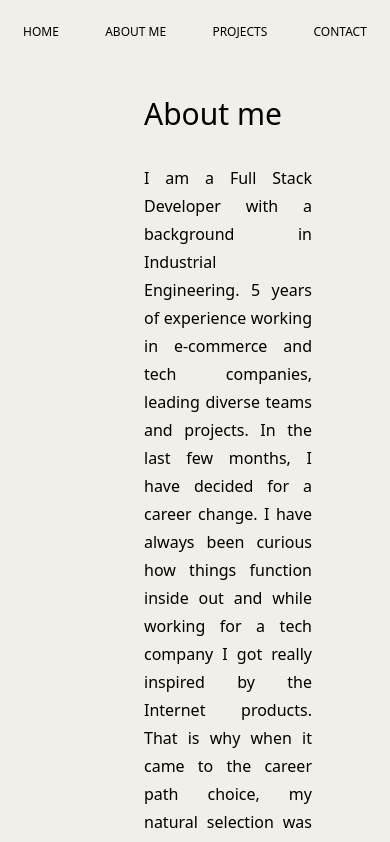
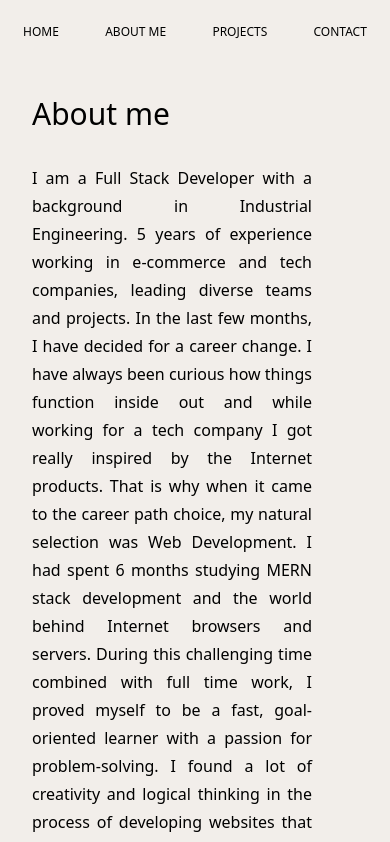
Before and after one commit to MagdaDra/my-first-portfolio, a React (Vite) app: page /aboutme in a window 390 px wide. Shown: the top 842 px of the page. Built offline with nearby package versions, Linux system fonts and the light colour scheme.

Commit message:
'About Me' page responsiveness fixed

```diff
--- a/src/pages/AboutMePage.jsx
+++ b/src/pages/AboutMePage.jsx
@@ -4,8 +4,8 @@ const AboutMePage = () => {
 	return (
 		<div className="flex flex-col min-h-screen">
 			<div className='flex-grow'>
-				<h1 className='text-3xl pl-36 mb-2 pt-24'>About me</h1>
-				<p className='pl-36 text-justify w-4/5 leading-7 mt-8'>
+				<h1 className='text-3xl pl-8 md:pl-36 mb-2 pt-24'>About me</h1>
+				<p className=' pl-8 md:pl-36 text-justify w-4/5 leading-7 mt-8 mb-16'>
 					I am a Full Stack Developer with a background in Industrial
 					Engineering. 5 years of experience working in e-commerce and tech
 					companies, leading diverse teams and projects. In the last few months,
```
